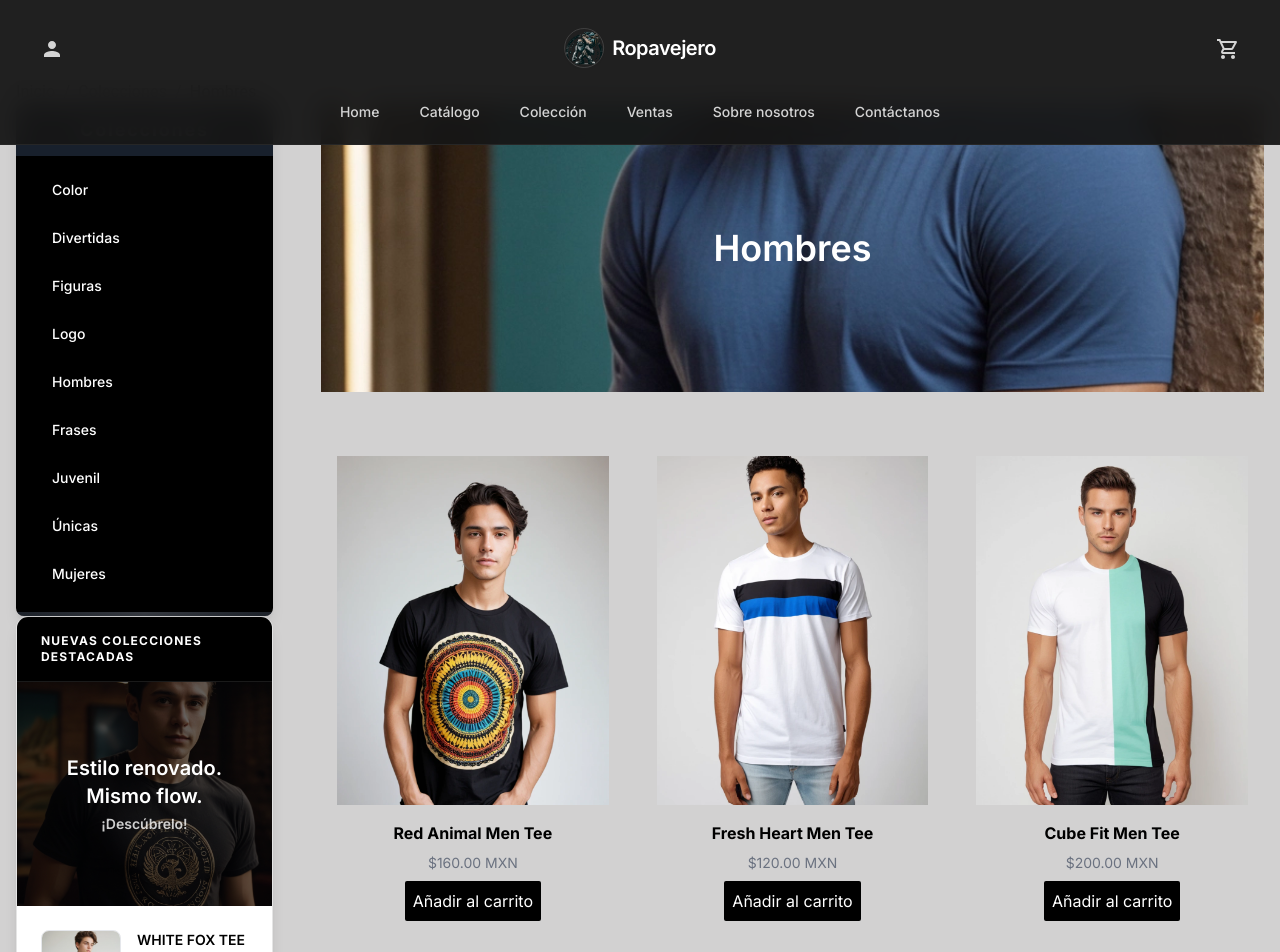
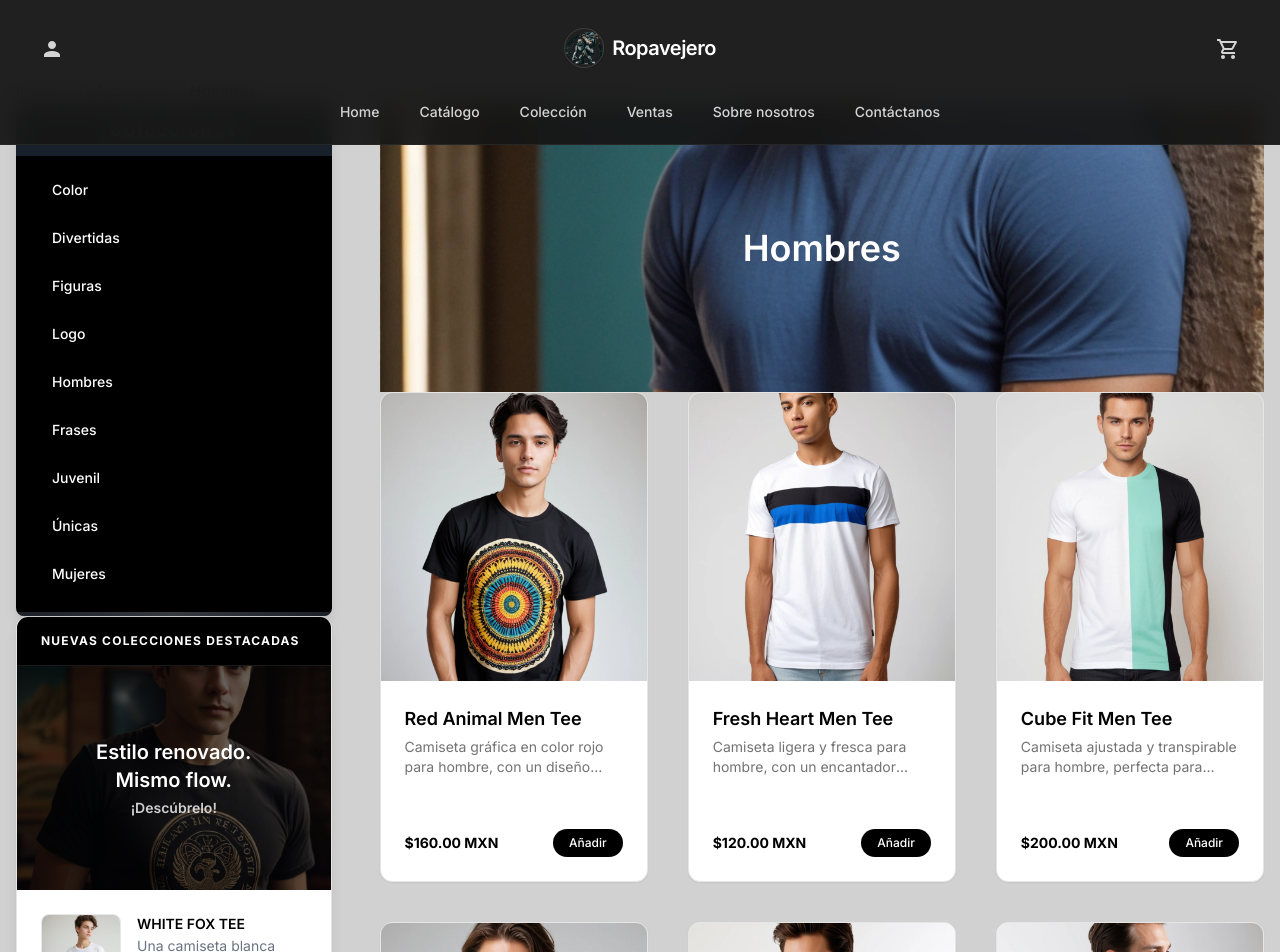
Before and after one commit to sebasdex/ropavejero-next, a Next.js app: page /categories/men in a window 1280 px wide. Shown: the top 952 px of the page. Built offline with nearby package versions, Linux system fonts and the light colour scheme.

Commit message:
feat: Refactor ColorElements component for improved layout and functionality

```diff
--- a/src/components/categories/ColorElements.tsx
+++ b/src/components/categories/ColorElements.tsx
@@ -1,55 +1,68 @@
 "use client";
+
 import { dbShirts, Shirt } from "@/db/db";
 import useStore from "@/store/myState";
 import Image from "next/image";
 import Link from "next/link";
+
 function ColorElements({ nameElement }: { nameElement: string }) {
   const { addToCart, currentShirtAdd, openModal } = useStore();
+
   const addCart = (shirt: Shirt) => {
     addToCart(shirt);
     openModal();
   };
+
   return (
-    <section className="mt-12">
-      <div className="grid grid-cols-1 gap-4 md:grid-cols-2 lg:grid-cols-2 xl:grid-cols-3">
-        {dbShirts.map(
-          (shirt) =>
-            shirt.category === nameElement && (
+    <section className="grid grid-cols-1 sm:grid-cols-2 lg:grid-cols-3 gap-10">
+      {dbShirts
+        .filter((shirt) => shirt.category === nameElement)
+        .map((shirt) => (
           <div
             key={shirt.id}
-                className="flex flex-col gap-4 p-4 rounded-md"
+            className="relative rounded-xl bg-white border border-neutral-200 shadow-sm overflow-hidden transition-all hover:shadow-xl"
           >
-                <Link
-                  href={`/collection/${shirt.id}`}
-                  className="relative custom-hover"
-                >
+            {/* Imagen */}
+            <Link href={`/collection/${shirt.id}`} className="block overflow-hidden group relative">
               <Image
-                    width={300}
-                    height={300}
+                width={500}
+                height={500}
                 src={shirt.image}
                 alt={shirt.name}
-                    className="object-cover w-full h-full"
+                className="w-full h-72 object-cover object-center transition-transform duration-500 group-hover:scale-105"
               />
+              <div className="absolute bottom-2 right-2 bg-white/90 backdrop-blur-sm px-3 py-1 rounded text-[11px] text-black font-semibold tracking-wide shadow opacity-0 group-hover:opacity-100 transition-opacity duration-300">
+                Ver más detalles
+              </div>
             </Link>
-                <div className="flex flex-col gap-2 items-center">
-                  <h2 className="text-base font-bold">{shirt.name}</h2>
-                  <p className="text-sm text-gray-500">
+
+            <div className="p-6 flex flex-col justify-between h-[200px]">
+              <div>
+                <h3 className="text-lg font-semibold text-black">
+                  {shirt.name}
+                </h3>
+                <p className="text-sm text-neutral-500 mt-1 line-clamp-2">
+                  {shirt.description}
+                </p>
+              </div>
+
+              <div className="mt-4 flex items-center justify-between">
+                <span className="text-sm font-bold text-black">
                   ${shirt.price.toFixed(2)} MXN
-                  </p>
+                </span>
                 <button
-                    className="bg-black text-white w-fit p-2 rounded-sm hover:bg-gray-500"
                   onClick={() => {
                     currentShirtAdd(shirt);
                     addCart(shirt);
                   }}
+                  className="px-4 py-1.5 text-xs rounded-full bg-black text-white font-medium hover:bg-neutral-800 transition"
                 >
-                    Añadir al carrito
+                  Añadir
                 </button>
               </div>
             </div>
-            )
-        )}
           </div>
+        ))}
     </section>
   );
 }
```
Lines whose indentation alone changed are shown as unchanged.
